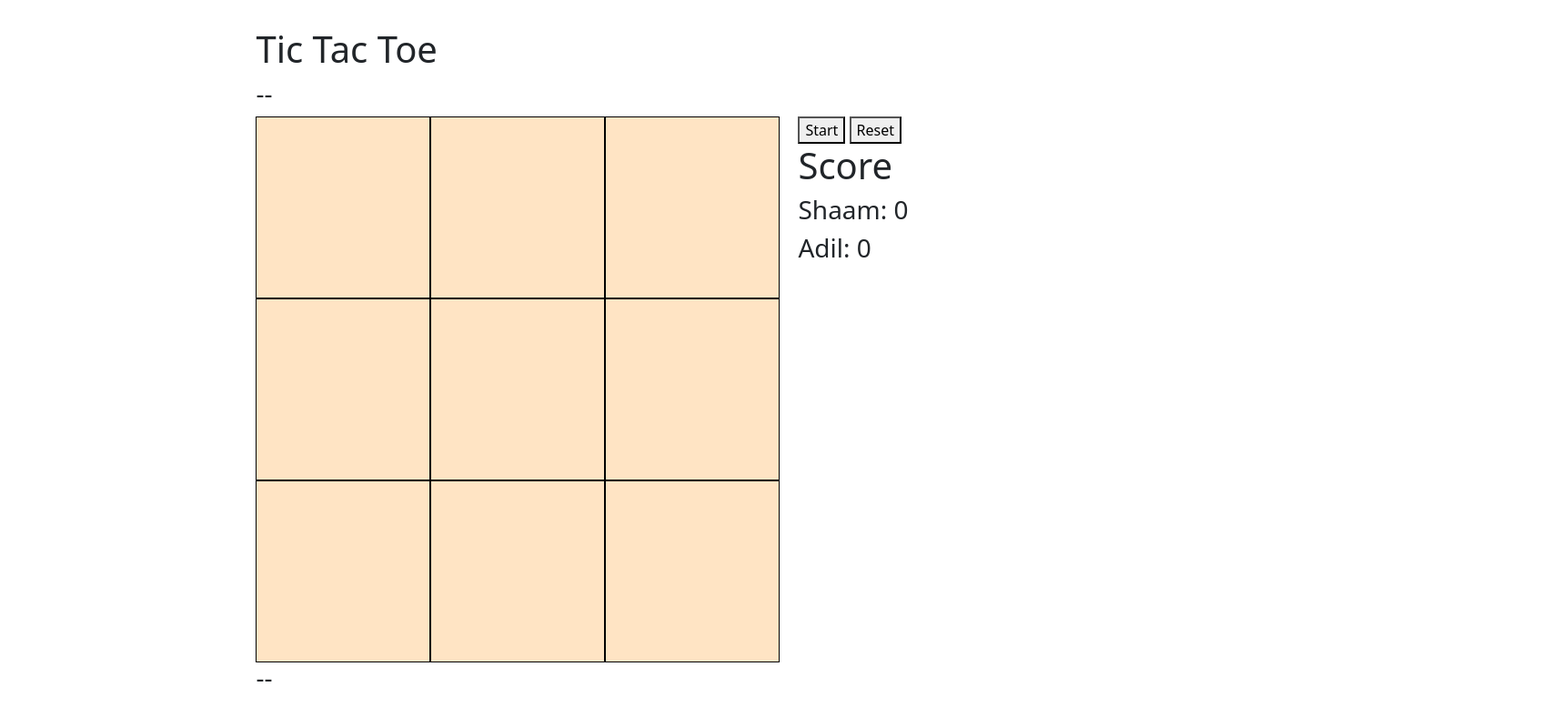
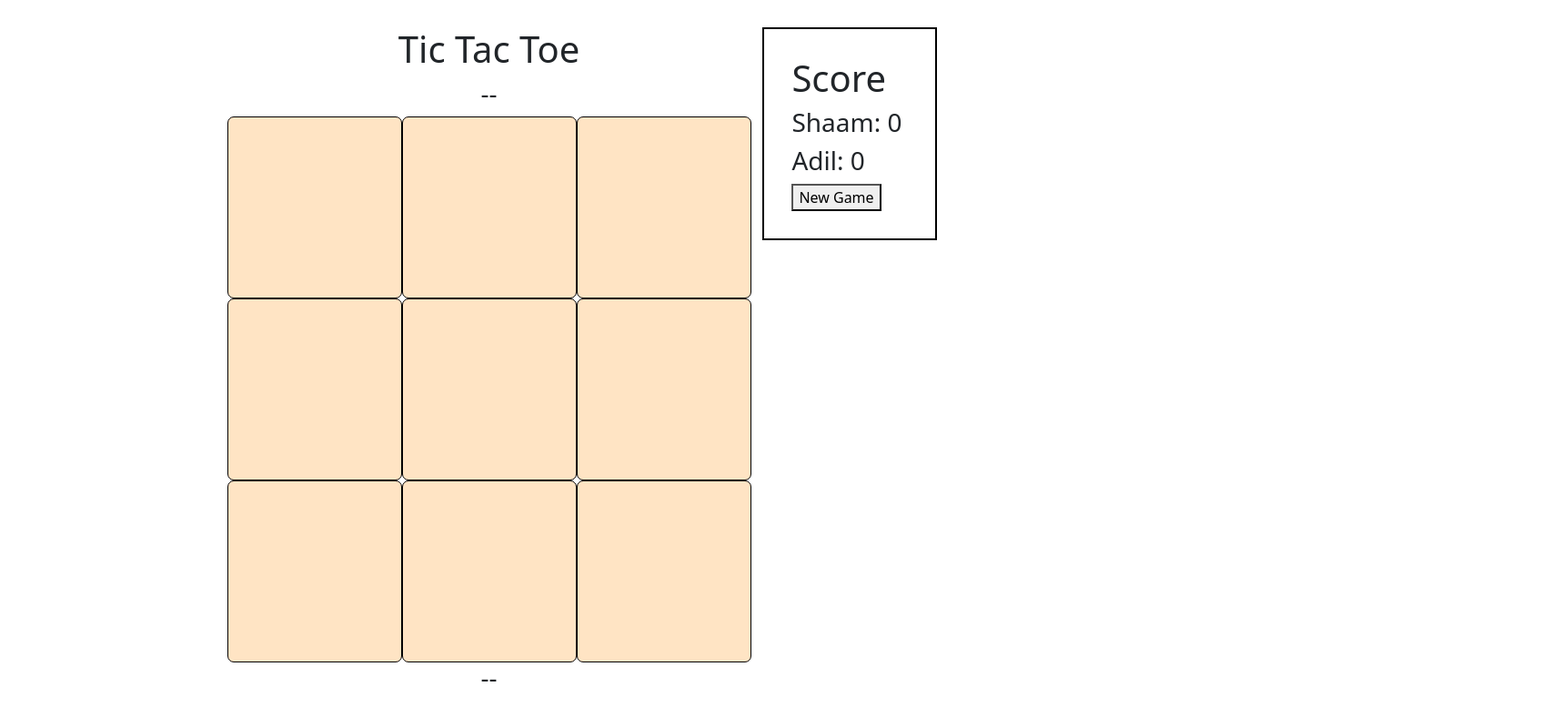
Before and after one commit to Shaam-K/tic-tac-toe, a plain HTML site: page index.html in a window 1280 px wide. Shown: the whole page at 91% size, 1716 px wide, since content can reach past the window. Drawn offline with nearby package versions, Linux system fonts and the light colour scheme.

Commit message:
check point - fixed layout and turn issue, need to fix modal

```diff
--- a/index.html
+++ b/index.html
@@ -14,7 +14,7 @@
 </head>
 
 <body>
-    <dialog id="init_dialog">
+    <!-- <dialog id="init_dialog" open>
         <form id="init_form" method="dialog">
             <div class="dg-1">
                 <input type="text" name="username" id="user1" placeholder="Player 1 Name">
@@ -26,9 +26,9 @@
             </div>
             <button id="close_dig">close</button>
         </form>
-    </dialog>
+    </dialog> -->
 
-    <div>
+    <!-- <div>
         <div class="header">
             <div class="head_join">
                     <h1>Tic Tac Toe</h1>
@@ -42,7 +42,6 @@
 
             <div>
                 <div>
-                    <button id="open_dig">Start</button>
                     <button onclick="reset()">Reset</button>
                 </div>
                 <div id="score_sheet">
@@ -50,11 +49,32 @@
             </div>
 
         </div>
+    </div> -->
 
-        <div class="bottom">
-            <h3 id="win_message">--</h3>
+    <div class="merge">
+        <div class="main">
+            <div class="header">
+                <div class="head_join">
+                        <h1>Tic Tac Toe</h1>
+                        <h3 id="turn">--</h3>
+                </div>
+            </div>
+            <div id="board" draggable="false">
+            </div>
+
+            <div class="bottom">
+                <h3 id="win_message">--</h3>
+            </div>
+        </div>
+        <div class="score">
+            <div id="score_sheet">
+            </div>
+            <div>
+                <button onclick="reset()">New Game</button>
+            </div>
         </div>
     </div>
+
 
     <script src="./script.js"></script>
 </body>
--- a/script.js
+++ b/script.js
@@ -1,6 +1,6 @@
 const modal = document.getElementById('init_dialog');
-const open_modal = document.getElementById('open_dig');
-const close_modal = document.getElementById('close_dig');
+// const open_modal = document.getElementById('open_dig');
+// const close_modal = document.getElementById('close_dig');
 const board = document.getElementById('board');
 const turn_message = document.getElementById('turn');
 const win_message = document.getElementById('win_message');
@@ -8,16 +8,13 @@ const score_sheet = document.getElementById('score_sheet');
 
 const mod_form = document.forms['init_form']
 
-open_modal.addEventListener('click', () => {
-    modal.showModal();
-})
-
-close_modal.addEventListener('click', () => {
-    const user1 = mod_form['user1'].value
-    const user2 = mod_form['user2'].value
-    const symbol1 = mod_form['symbol1'].value
-    const symbol2 = mod_form['symbol2'].value
-})
+// close_modal.addEventListener('click', () => {
+//     const user1 = mod_form['user1'].value
+//     const user2 = mod_form['user2'].value
+//     const symbol1 = mod_form['symbol1'].value
+//     const symbol2 = mod_form['symbol2'].value
+//     console.log(user1, user2, symbol1, symbol2)
+// })
 
 
 function createUser(username, symbol) {
@@ -58,8 +55,8 @@ function reset() {
         ['', '', ''],
         ['', '', '']
     ]
-    turn_message.innerHTML = "";
-    win_message.innerHTML = "";
+    turn_message.innerHTML = "--";
+    win_message.innerHTML = "--";
     gamePlay();
 }
 
@@ -83,11 +80,6 @@ function gamePlay() {
     <h3>${global_state.u2.username}: ${global_state.u2.score}</h3>
     `
     board.addEventListener('click', (e) => {
-        if (global_state.turn == 1) {
-            turn_message.innerHTML = `${global_state.u1.username}'s Turn`
-        } else {
-            turn_message.innerHTML = `${global_state.u2.username}'s Turn`
-        }
         const cell = e.target;
         const x = cell.dataset.x;
         const y = cell.dataset.y;
@@ -111,6 +103,7 @@ function gamePlay() {
                         <h3>${global_state.u2.username}: ${global_state.u2.score}</h3>
                         `
                     } else {
+                        turn_message.innerHTML = `${global_state.u2.username}'s Turn`
                         global_state.turn = 1;
                         global_state.move_count += 1;
                     }
@@ -133,6 +126,7 @@ function gamePlay() {
                         `
                     } else{
                         global_state.turn = 0;
+                        turn_message.innerHTML = `${global_state.u1.username}'s Turn`
                         global_state.move_count += 1;
                     }
                 }
--- a/style.css
+++ b/style.css
@@ -4,35 +4,44 @@ body {
     width: 100vw;
     place-content: center;
 }
-.header {
-    display: grid;
-    grid-template-columns: auto auto;
-    width: 200%;
 
+.merge {
+    display: flex;
+    column-gap: 1vw;
 }
 
+
 .main {
-    display: flex;
-    flex-direction: row;
-    gap: 20px;
+    display: grid;
+    place-items: center;
+    text-align: center;
 }
+
+.score {
+    border: 2px solid black;
+    height:fit-content;
+    padding: 30px;
+    min-width: 15vw;
+}
+
 
 
 #board {
     width: 45vw;
     height: 75vh;
-    background-color: bisque;
     display: grid;
     grid-template-columns: 15vw 15vw 15vw;
     grid-template-rows: 25vh 25vh 25vh;
 }
 
 .box {
+    background-color: bisque;
     border: 1px solid black;
+    border-radius: 7px;
     display: flex;
     justify-content: center;
     align-items: center;
-    font-size: 1.5em;
+    font-size: 3em;
     cursor: pointer;
 }
 
@@ -40,11 +49,11 @@ body {
     pointer-events: none;
 }
 
-.bottom {
-    display: flex;
-}
-
-@media only screen and (max-width: 1100px) {
+@media only screen and (max-width: 900px) {
+    .merge {
+        flex-direction: column-reverse;
+        row-gap: 2rem;
+    }
     #board {
         width: 90vw;
         height: 45vh;
```
